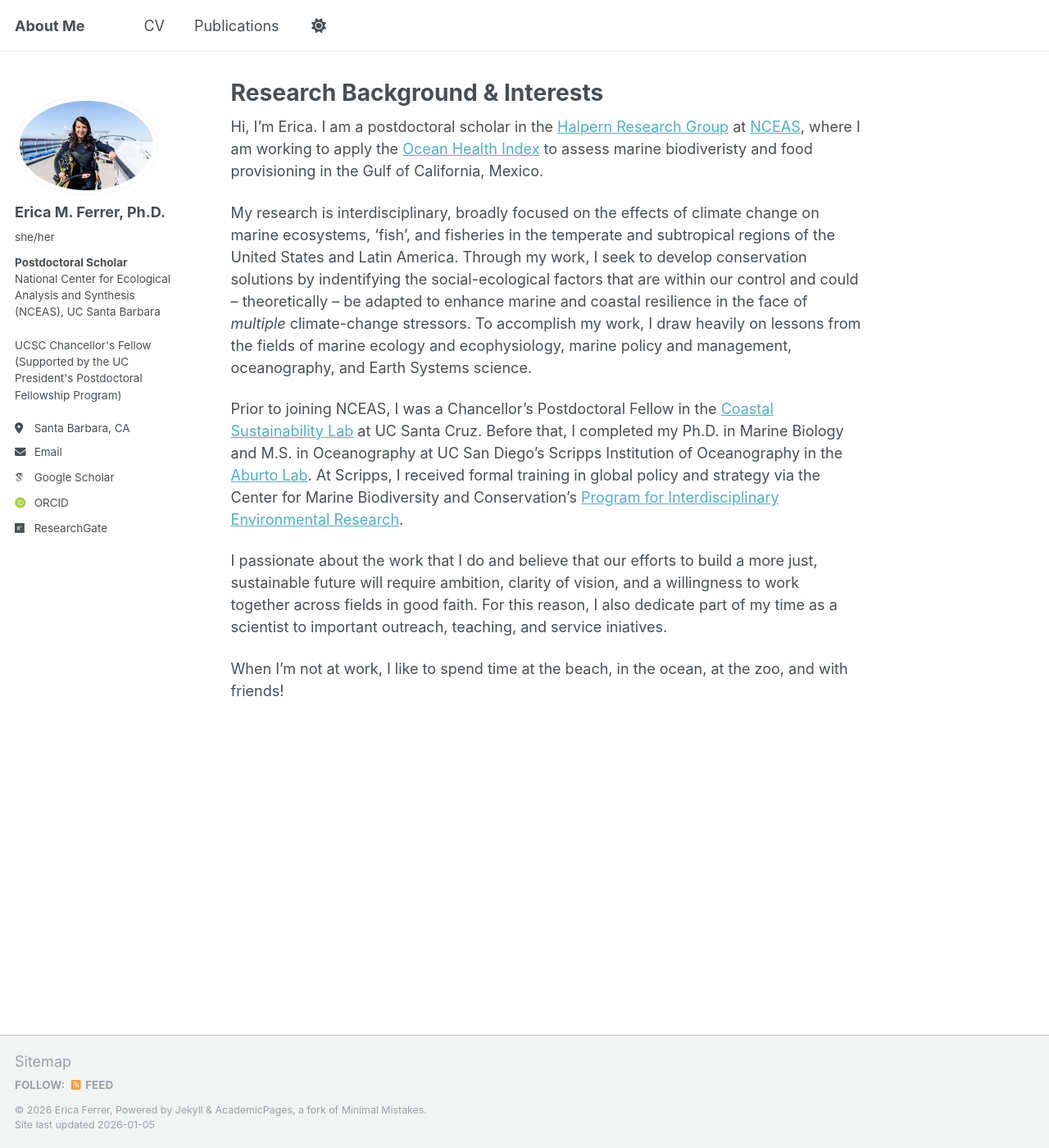
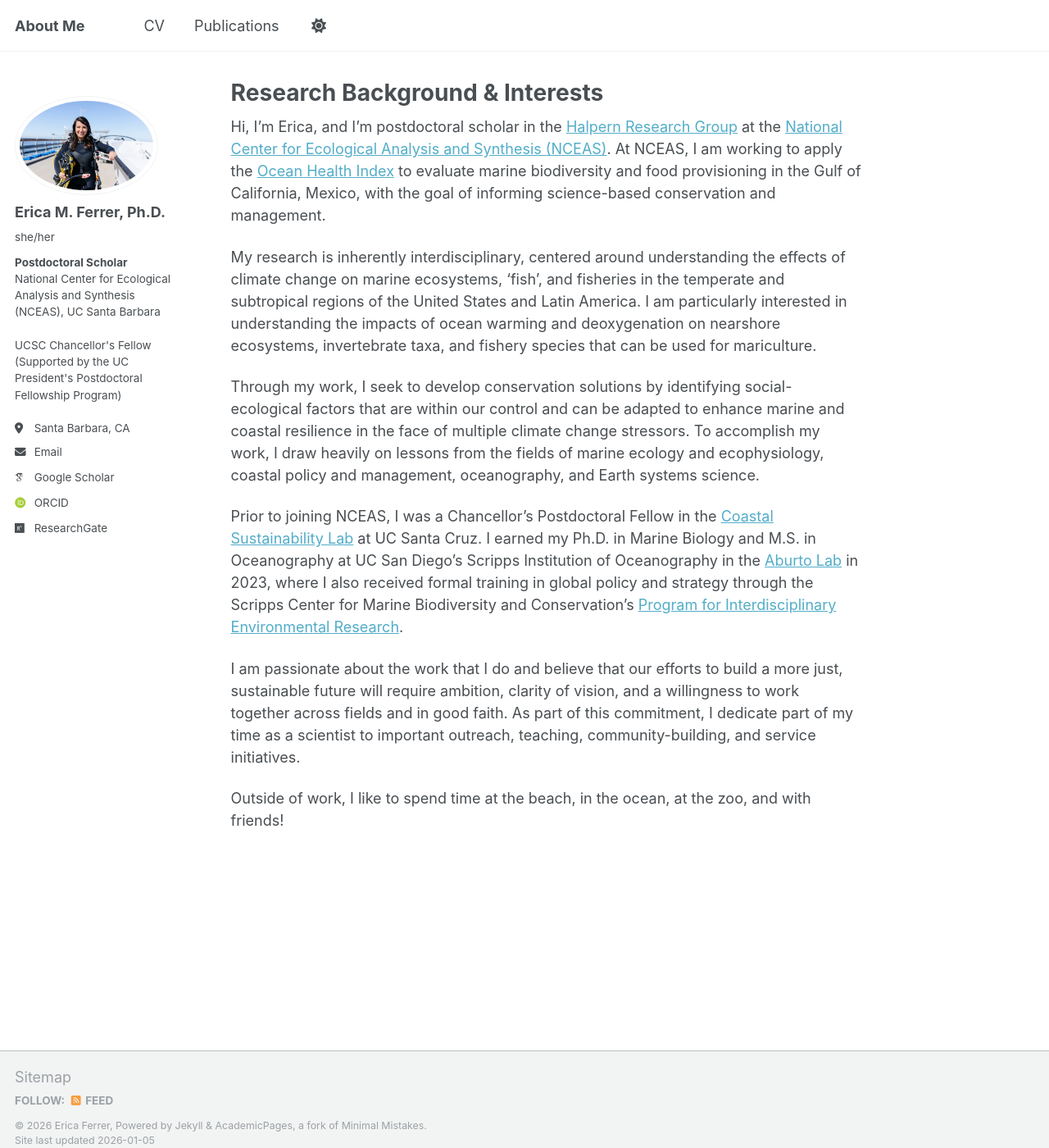
Before and after one commit to emferrer/emferrer.github.io, a Jekyll site: the page built from _pages/about.md, in a window 1280 px wide and 1400 px high. Shown: the whole window at 82% size. Built offline with Jekyll 4.4.1, drawn with Linux system fonts in a browser that asks for light colours; some web fonts are replaced; a script that is not in the unit is left out.

Commit message:
Update about.md

```diff
--- a/_pages/about.md
+++ b/_pages/about.md
@@ -7,12 +7,14 @@ redirect_from:
   - /about.html
 ---
 
-Hi, I'm Erica. I am a postdoctoral scholar in the [Halpern Research Group](http://www.benhalpernresearch.org/research) at [NCEAS](https://www.nceas.ucsb.edu/), where I am working to apply the [Ocean Health Index](https://oceanhealthindex.org/) to assess marine biodiveristy and food provisioning in the Gulf of California, Mexico.
+Hi, I'm Erica, and I'm postdoctoral scholar in the [Halpern Research Group](http://www.benhalpernresearch.org/research) at the [National Center for Ecological Analysis and Synthesis (NCEAS)](https://www.nceas.ucsb.edu/). At NCEAS, I am working to apply the [Ocean Health Index](https://oceanhealthindex.org/) to evaluate marine biodiversity and food provisioning in the Gulf of California, Mexico, with the goal of informing science-based conservation and management.
 
-My research is interdisciplinary, broadly focused on the effects of climate change on marine ecosystems, ‘fish’, and fisheries in the temperate and subtropical regions of the United States and Latin America. Through my work, I seek to develop conservation solutions by indentifying the social-ecological factors that are within our control and could – theoretically – be adapted to enhance marine and coastal resilience in the face of <i>multiple</i> climate-change stressors. To accomplish my work, I draw heavily on lessons from the fields of marine ecology and ecophysiology, marine policy and management, oceanography, and Earth Systems science.
+My research is inherently interdisciplinary, centered around understanding the effects of climate change on marine ecosystems, ‘fish’, and fisheries in the temperate and subtropical regions of the United States and Latin America. I am particularly interested in understanding the impacts of ocean warming and deoxygenation on nearshore ecosystems, invertebrate taxa, and fishery species that can be used for mariculture.
 
-Prior to joining NCEAS, I was a Chancellor's Postdoctoral Fellow in the [Coastal Sustainability Lab](https://kristy-kroeker.squarespace.com/) at UC Santa Cruz. Before that, I completed my Ph.D. in Marine Biology and M.S. in Oceanography at UC San Diego's Scripps Institution of Oceanography in the [Aburto Lab](https://www.aburtolab.org/). At Scripps, I received formal training in global policy and strategy via the Center for Marine Biodiversity and Conservation's [Program for Interdisciplinary Environmental Research](https://cmbc.ucsd.edu/program-for-interdisciplinary-environmental-research-pier-phd-specialization/).
+Through my work, I seek to develop conservation solutions by identifying social-ecological factors that are within our control and can be adapted to enhance marine and coastal resilience in the face of multiple climate change stressors. To accomplish my work, I draw heavily on lessons from the fields of marine ecology and ecophysiology, coastal policy and management, oceanography, and Earth systems science.
 
-I passionate about the work that I do and believe that our efforts to build a more just, sustainable future will require ambition, clarity of vision, and a willingness to work together across fields in good faith. For this reason, I also dedicate part of my time as a scientist to important outreach, teaching, and service iniatives.
+Prior to joining NCEAS, I was a Chancellor's Postdoctoral Fellow in the [Coastal Sustainability Lab](https://kristy-kroeker.squarespace.com/) at UC Santa Cruz. I earned my Ph.D. in Marine Biology and M.S. in Oceanography at UC San Diego's Scripps Institution of Oceanography in the [Aburto Lab](https://www.aburtolab.org/) in 2023, where I also received formal training in global policy and strategy through the Scripps Center for Marine Biodiversity and Conservation's [Program for Interdisciplinary Environmental Research](https://cmbc.ucsd.edu/program-for-interdisciplinary-environmental-research-pier-phd-specialization/).
 
-When I'm not at work, I like to spend time at the beach, in the ocean, at the zoo, and with friends!
+I am passionate about the work that I do and believe that our efforts to build a more just, sustainable future will require ambition, clarity of vision, and a willingness to work together across fields and in good faith. As part of this commitment, I dedicate part of my time as a scientist to important outreach, teaching, community-building, and service initiatives.
+
+Outside of work, I like to spend time at the beach, in the ocean, at the zoo, and with friends!
```
